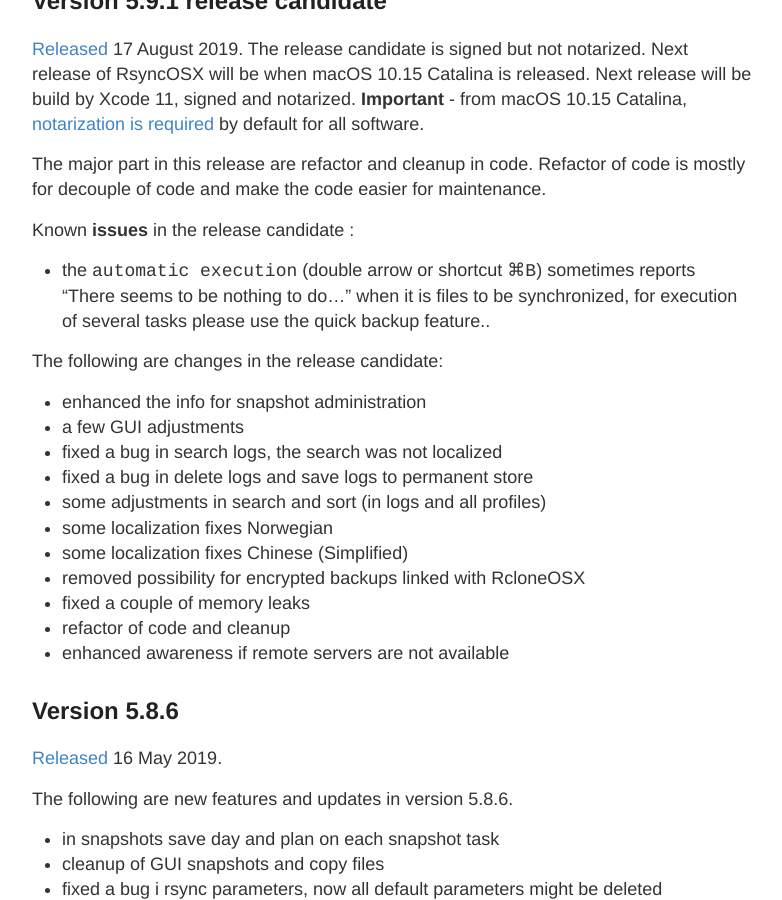
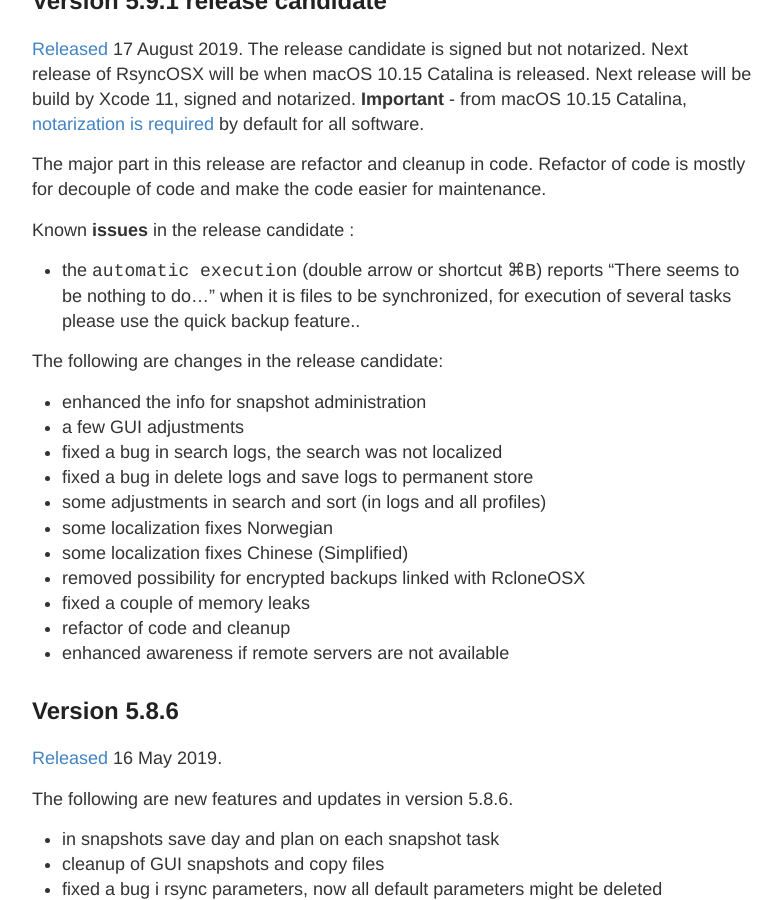
Before and after one commit to d2s/Documentation, a Jekyll site: the page built from _posts/2018-04-10-Changelog.md, in a window 1280 px wide and 900 px high, scrolled down 371 px. Shown: the whole window, without its empty margins (248-1030 px from the left). Built offline with Jekyll 4.4.1, drawn with Linux system fonts in a browser that asks for light colours.

Commit message:
Update 2018-04-10-Changelog.md

```diff
--- a/_posts/2018-04-10-Changelog.md
+++ b/_posts/2018-04-10-Changelog.md
@@ -13,7 +13,7 @@ The major part in this release are refactor and cleanup in code. Refactor of cod
 
 Known **issues** in the release candidate :
 
-- the `automatic execution` (double arrow or shortcut `⌘B`) sometimes reports "There seems to be nothing to do..." when it is files to be synchronized, for execution of several tasks please use the quick backup feature..
+- the `automatic execution` (double arrow or shortcut `⌘B`) reports "There seems to be nothing to do..." when it is files to be synchronized, for execution of several tasks please use the quick backup feature..
 
 The following are changes in the release candidate:
 
```
